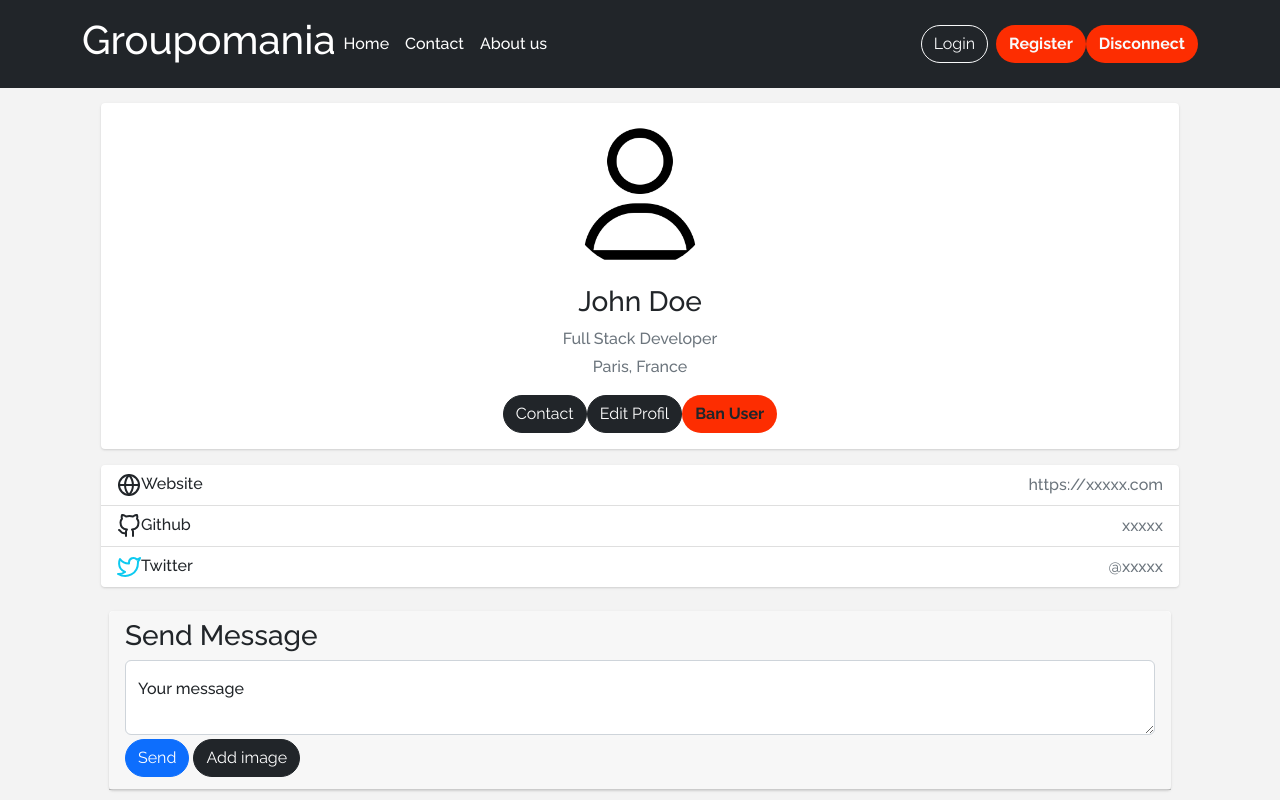
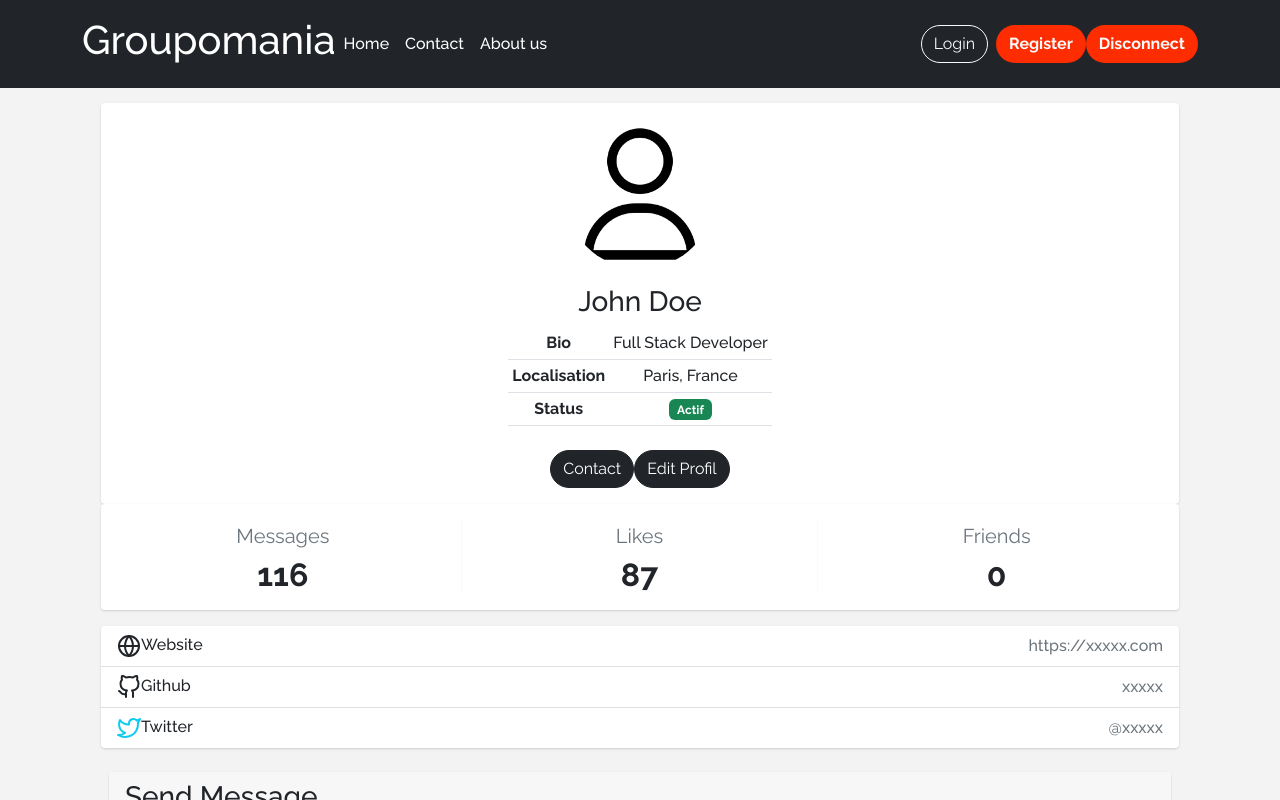
Before and after one commit to Vincent-Sniteur/Groupomania_front, a Vue app: page /profil in a window 1280 px wide. Shown: the top 800 px of the page. Built offline with nearby package versions, Linux system fonts and the light colour scheme.

Commit message:
Add User gestion for admin & User Profil update

```diff
--- a/src/components/Pages/AdminPage.vue
+++ b/src/components/Pages/AdminPage.vue
@@ -51,7 +51,72 @@ export default {
                 <!-- Panel -->
 
                 <!-- Commande Panel -->
-                <h2>Add panel option</h2>
+                <div class="admin-text go-to">
+                      <h3 class="dark-color">User Gestion</h3>
+                </div>
+                <div class="container">
+                  <div class="row">
+                    <div class="col-xl-8">
+                      <div class="card">
+                        <div class="card-header">
+                          <h5 class="card-title mb-0">Last User</h5>
+                        </div>
+                        <div class="card-body">
+                          <table class="table table-striped" style="width:100%">
+                            <thead>
+                              <tr>
+                                <th>#</th>
+                                <th>Name</th>
+                                <th>Date Creation</th>
+                                <th>Email</th>
+                                <th>Status</th>
+                              </tr>
+                            </thead>
+                            <tbody>
+                              <tr>
+                                <td><img src="https://bootdey.com/img/Content/avatar/avatar1.png" width="32" height="32" class="rounded-circle my-n1" alt="Avatar"></td>
+                                <td>Patrick Cox</td>
+                                <td>02/02/22</td>
+                                <td>zzzz@zzz.com</td>
+                                <td><span class="badge bg-success">Actif</span></td>
+                              </tr>
+                              <tr>
+                                <td><img src="https://bootdey.com/img/Content/avatar/avatar1.png" width="32" height="32" class="rounded-circle my-n1" alt="Avatar"></td>
+                                <td>Jack Frost</td>
+                                <td>02/02/22</td>
+                                <td>zzzz@zzz.com</td>
+                                <td><span class="badge bg-danger">Banned</span></td>
+                              </tr>
+                              <tr>
+                                <td><img src="https://bootdey.com/img/Content/avatar/avatar1.png" width="32" height="32" class="rounded-circle my-n1" alt="Avatar"></td>
+                                <td>Jean Voilin</td>
+                                <td>02/02/22</td>
+                                <td>zzzz@zzz.com</td>
+                                <td><span class="badge bg-warning">Inactive</span></td>
+                              </tr>
+                            </tbody>
+                          </table>
+                        </div>
+                      </div>
+                    </div>
+
+                    <div class="col-xl-4">
+                      <div class="card">
+                        <div class="card-header">
+                          <h5 class="card-title mb-0">Last activity</h5>
+                        </div>
+                        <div class="card-body">
+                          <div class="row g-0">
+                            <h2>Texte</h2>
+                          </div>
+
+                              <!-- TODO ADMIN GESTION-->
+
+                        </div>
+                      </div>
+                    </div>
+                  </div>
+              </div>
             </div>
         </section>
 
--- a/src/components/Pages/FormUser.vue
+++ b/src/components/Pages/FormUser.vue
@@ -15,8 +15,8 @@ export default {
             </div>
 
             <div class="form-item">
-              <label for="user-location" class="rl-label">Location</label>
-              <input type="text" id="user-location" name="location" placeholder="Your Location... ( Require )" required="required" class="require">
+              <label for="user-localisation" class="rl-label">Localisation</label>
+              <input type="text" id="user-localisation" name="localisation" placeholder="Your Localisation... ( Require )" required="required" class="require">
             </div>
 
             <div class="form-item">
--- a/src/components/Pages/ProfilPage.vue
+++ b/src/components/Pages/ProfilPage.vue
@@ -27,8 +27,22 @@ export default {
                     <img id="user-profil-picture" src="../img/profil.png" alt="User Profil Picture" class="rounded-circle" width="150">
                     <div class="mt-3">
                       <h3 class="title" id="user-name">John Doe</h3>
-                      <p id="user-description" class="text-secondary mb-1">Full Stack Developer</p>
-                      <p id="user-location" class="text-muted font-size-sm">Paris, France</p>
+                        <table class="table table-sm mt-2 mb-4">
+                            <tbody>
+                              <tr>
+                                <th>Bio</th>
+                                <td id="user-description">Full Stack Developer</td>
+                              </tr>
+                              <tr>
+                                <th>Localisation</th>
+                                <td id="user-localisation">Paris, France</td>
+                              </tr>
+                              <tr>
+                                <th>Status</th>
+                                <td><span id="user-status" class="badge bg-success">Actif</span></td>
+                              </tr>
+                            </tbody>
+                        </table>
 
                     <!-- TODO Add Check if this is the profil of the logged user > ADD EDIT PROFIL BTN -->
                     <!-- if this is not the profil of the logged user > ADD CONTACT BTN -->
@@ -36,14 +50,31 @@ export default {
                       <RouterLink to="/edit-profil">
                         <button id="edit-profil-user" class="btn btn-dark rounded-pill">Edit Profil</button>
                       </RouterLink>
-
-                    <!-- Add Check if Admin only -->
-                      <button id="Admin-Profil-ban" class="btn bg-red rounded-pill">Ban User</button>
                     </div>
                   </div>
                 </div>
               </div>
               <!-- Profil Display -->
+
+              <!-- Stats user -->
+              <div class="card">
+                <div class="card-body text-center">
+                    <div class="row">
+                        <div class="col-4 border-end border-light">
+                            <h5 class="text-muted mt-1 mb-2 fw-normal">Messages</h5>
+                            <h2 class="mb-0 fw-bold">116</h2>
+                        </div>
+                        <div class="col-4 border-end border-light">
+                            <h5 class="text-muted mt-1 mb-2 fw-normal">Likes</h5>
+                            <h2 class="mb-0 fw-bold">87</h2>
+                        </div>
+                        <div class="col-4">
+                            <h5 class="text-muted mt-1 mb-2 fw-normal">Friends</h5>
+                            <h2 class="mb-0 fw-bold">0</h2>
+                        </div>
+                    </div>
+                </div>
+              </div>
 
               <!-- Profil Social -->
               <div class="card mt-3">
```
